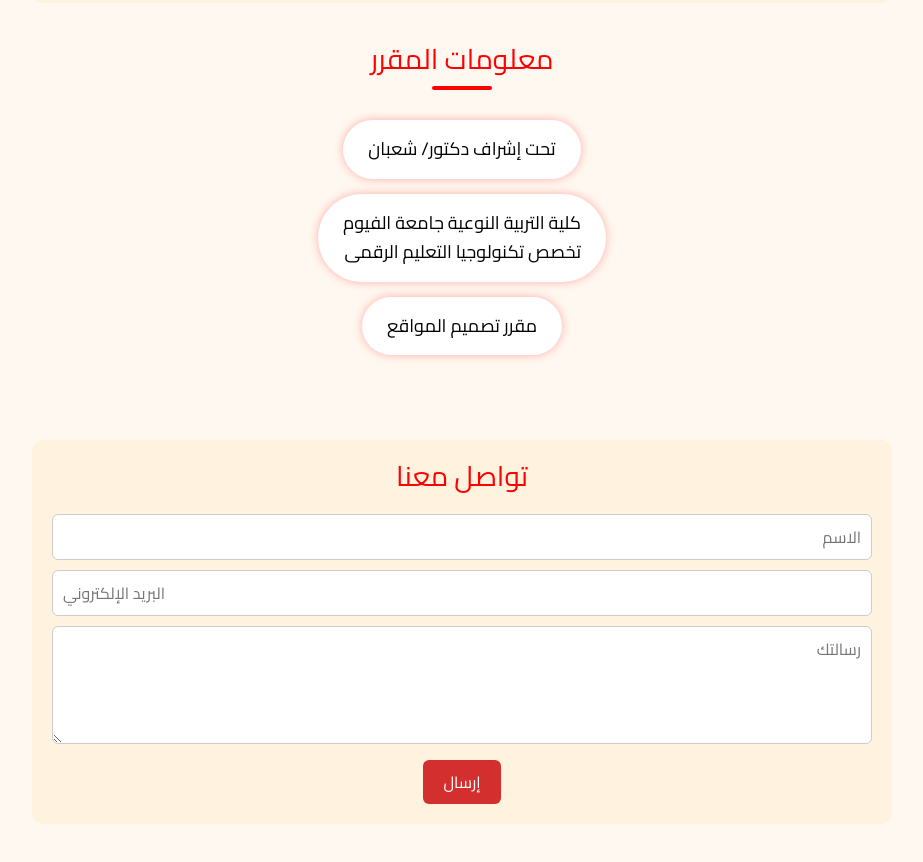
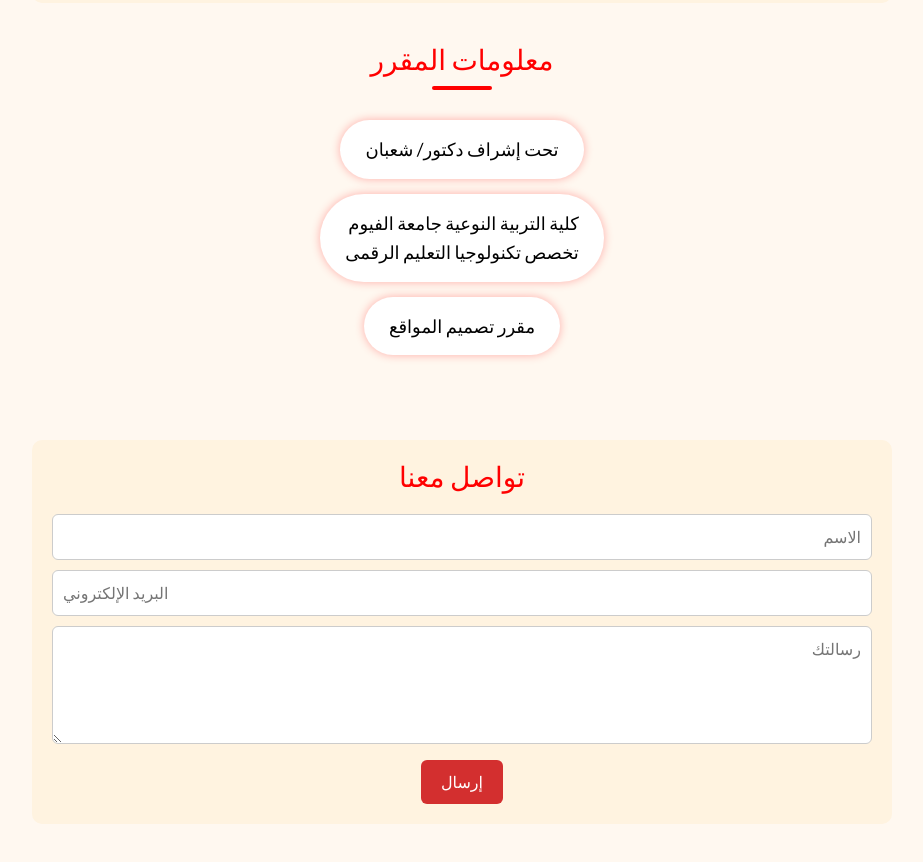
Before and after one commit to TahaImar11/taha-, a plain HTML site: page index.html in a window 1280 px wide. Shown: the part 8232-9094 px from the top of the page, without its empty margins (178-1101 px from the left). Drawn offline with nearby package versions, Linux system fonts and the light colour scheme.

Commit message:
Add files via upload

```diff
--- a/index.html
+++ b/index.html
@@ -7,12 +7,12 @@
   <meta name="viewport" content="width=device-width, initial-scale=1.0">
   <!-- Bootstrap & Google Fonts -->
   <link href="https://cdn.jsdelivr.net/npm/bootstrap@5.3.2/dist/css/bootstrap.rtl.min.css" rel="stylesheet">
-  <link href="https://fonts.googleapis.com/css2?family=Cairo:wght@400;700&display=swap" rel="stylesheet">
+  <link href="https://fonts.googleapis.com/css2?family=Lato:wght@400;700&display=swap" rel="stylesheet">
   <style>
     body {
       background-color: #000;
       color: #fff;
-      font-family: 'Cairo', sans-serif;
+      font-family: 'Lato', sans-serif;
       text-align: center;
       padding: 30px;
     }
@@ -106,7 +106,7 @@
       background-color: #b71c1c;
     }
     body {
-      font-family: 'Cairo', sans-serif;
+      font-family: 'Lato', sans-serif;
       margin: 0;
       background-color: #fff8f0;
       color: #333;
```
